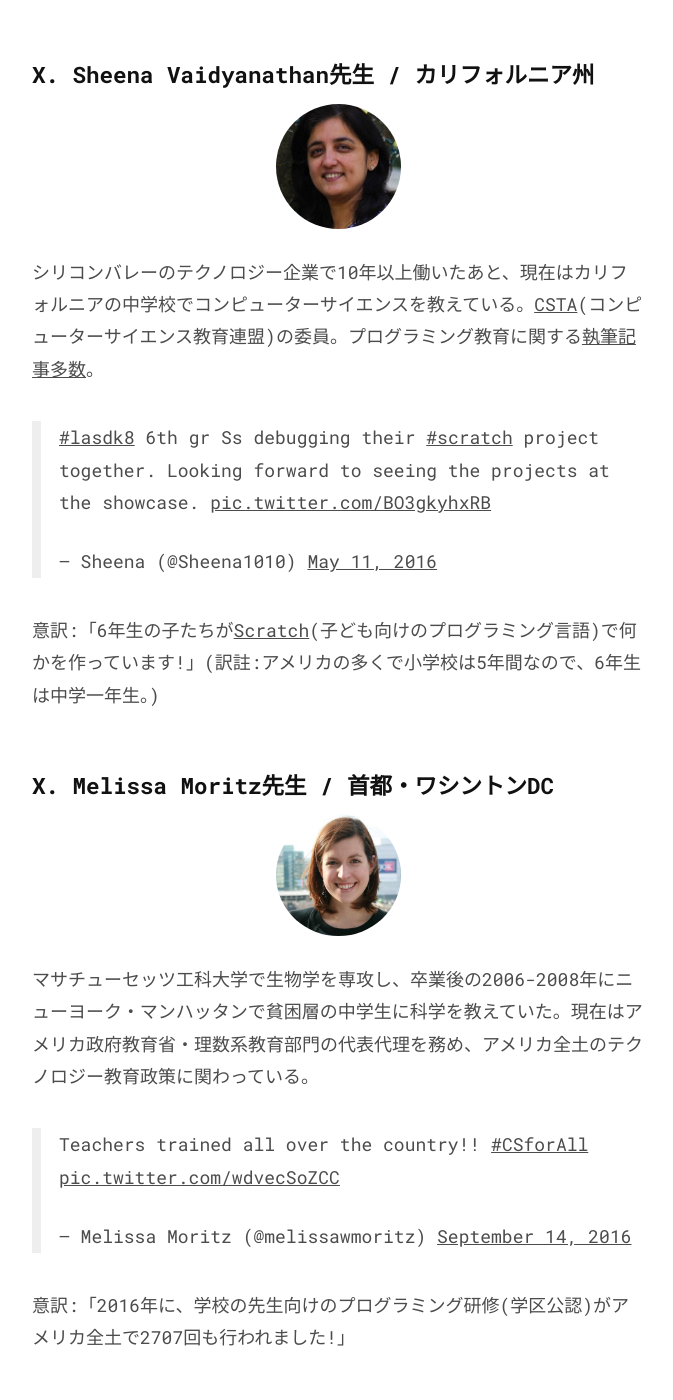
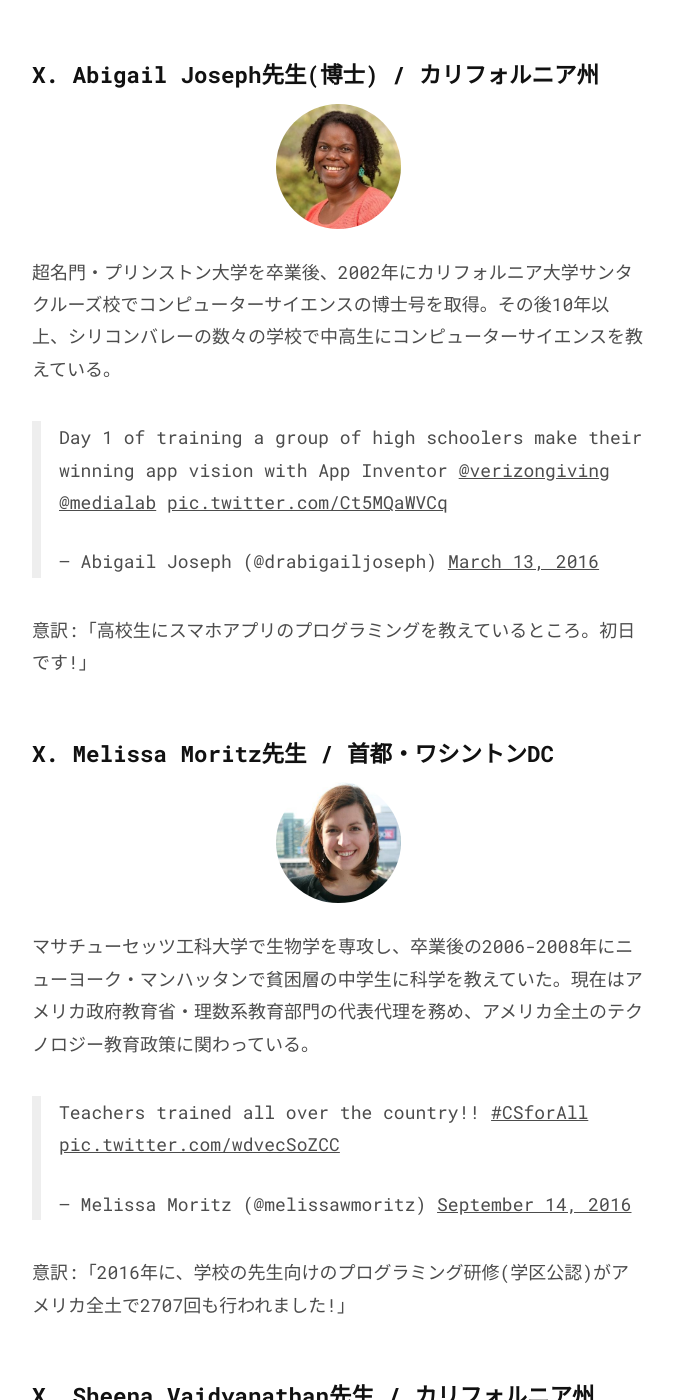
Before and after one commit to chibicode/senseicode, a Jekyll site: the page built from _posts/2016-10-15-100-programming-teachers.md, in a window 1280 px wide and 1400 px high, scrolled down 13050 px. Shown: the whole window, without its empty margins (302-975 px from the left). Built offline with Jekyll 4.4.1, drawn with Linux system fonts in a browser that asks for light colours; comment, search, counter and statistics services are not loaded.

Commit message:
Add Abigail

```diff
--- a/_posts/2016-10-15-100-programming-teachers.md
+++ b/_posts/2016-10-15-100-programming-teachers.md
@@ -202,18 +202,18 @@ Nettrice先生のコンピューターサイエンスの授業の様子。電子
 
 意訳:「夏休みの特別授業で生徒がHTML言語や、Legoやマインクラフトでプログラミングを学んでいます!」
 
-## X. Sheena Vaidyanathan先生 / カリフォルニア州
+## X. Abigail Joseph先生(博士) / カリフォルニア州
 
 <p style="text-align: center;">
-  <img src="/images/7/teachers/sheena.jpg" width="125" style="border-radius: 100%; margin-top: 0; margin-bottom: 0;" />
+  <img src="/images/7/teachers/abigail.jpg" width="125" style="border-radius: 100%; margin-top: 0; margin-bottom: 0;" />
 </p>
 
-シリコンバレーのテクノロジー企業で10年以上働いたあと、現在はカリフォルニアの中学校でコンピューターサイエンスを教えている。[CSTA](https://www.csteachers.org/)(コンピューターサイエンス教育連盟)の委員。プログラミング教育に関する[執筆記事多数](http://www.computersforcreativity.com/articles)。
+超名門・プリンストン大学を卒業後、2002年にカリフォルニア大学サンタクルーズ校でコンピューターサイエンスの博士号を取得。その後10年以上、シリコンバレーの数々の学校で中高生にコンピューターサイエンスを教えている。
 
-<blockquote class="twitter-tweet" data-lang="en"><p lang="en" dir="ltr"><a href="https://twitter.com/hashtag/lasdk8?src=hash">#lasdk8</a> 6th gr Ss debugging their <a href="https://twitter.com/hashtag/scratch?src=hash">#scratch</a> project together. Looking forward to seeing the projects at the showcase. <a href="https://t.co/BO3gkyhxRB">pic.twitter.com/BO3gkyhxRB</a></p>&mdash; Sheena (@Sheena1010) <a href="https://twitter.com/Sheena1010/status/730469437980073988">May 11, 2016</a></blockquote>
+<blockquote class="twitter-tweet" data-lang="en"><p lang="en" dir="ltr">Day 1 of training a group of high schoolers make their winning app vision with App Inventor <a href="https://twitter.com/verizongiving">@verizongiving</a> <a href="https://twitter.com/medialab">@medialab</a> <a href="https://t.co/Ct5MQaWVCq">pic.twitter.com/Ct5MQaWVCq</a></p>&mdash; Abigail Joseph (@drabigailjoseph) <a href="https://twitter.com/drabigailjoseph/status/708832716439949312">March 13, 2016</a></blockquote>
 <script async src="//platform.twitter.com/widgets.js" charset="utf-8"></script>
 
-意訳:「6年生の子たちが[Scratch](https://scratch.mit.edu/)(子ども向けのプログラミング言語)で何かを作っています!」(訳註:アメリカの多くで小学校は5年間なので、6年生は中学一年生。)
+意訳:「高校生にスマホアプリのプログラミングを教えているところ。初日です!」
 
 ## X. Melissa Moritz先生 / 首都・ワシントンDC
 
@@ -227,6 +227,19 @@ Nettrice先生のコンピューターサイエンスの授業の様子。電子
 <script async src="//platform.twitter.com/widgets.js" charset="utf-8"></script>
 
 意訳:「2016年に、学校の先生向けのプログラミング研修(学区公認)がアメリカ全土で2707回も行われました!」
+
+## X. Sheena Vaidyanathan先生 / カリフォルニア州
+
+<p style="text-align: center;">
+  <img src="/images/7/teachers/sheena.jpg" width="125" style="border-radius: 100%; margin-top: 0; margin-bottom: 0;" />
+</p>
+
+シリコンバレーのテクノロジー企業で10年以上働いたあと、現在はカリフォルニアの中学校でコンピューターサイエンスを教えている。[CSTA](https://www.csteachers.org/)(コンピューターサイエンス教育連盟)の委員。プログラミング教育に関する[執筆記事多数](http://www.computersforcreativity.com/articles)。
+
+<blockquote class="twitter-tweet" data-lang="en"><p lang="en" dir="ltr"><a href="https://twitter.com/hashtag/lasdk8?src=hash">#lasdk8</a> 6th gr Ss debugging their <a href="https://twitter.com/hashtag/scratch?src=hash">#scratch</a> project together. Looking forward to seeing the projects at the showcase. <a href="https://t.co/BO3gkyhxRB">pic.twitter.com/BO3gkyhxRB</a></p>&mdash; Sheena (@Sheena1010) <a href="https://twitter.com/Sheena1010/status/730469437980073988">May 11, 2016</a></blockquote>
+<script async src="//platform.twitter.com/widgets.js" charset="utf-8"></script>
+
+意訳:「6年生の子たちが[Scratch](https://scratch.mit.edu/)(子ども向けのプログラミング言語)で何かを作っています!」(訳註:アメリカの多くで小学校は5年間なので、6年生は中学一年生。)
 
 ## X. Laura Blankenship先生 / ペンシルベニア州
 
```
Also changed, not shown: images/7/teachers/abigail.jpg (added).
